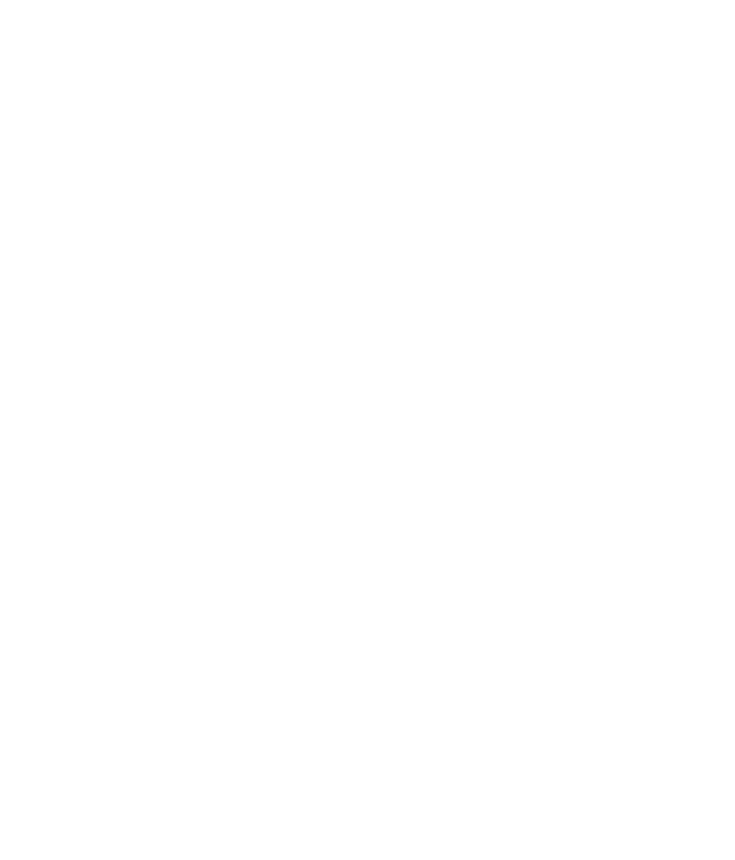
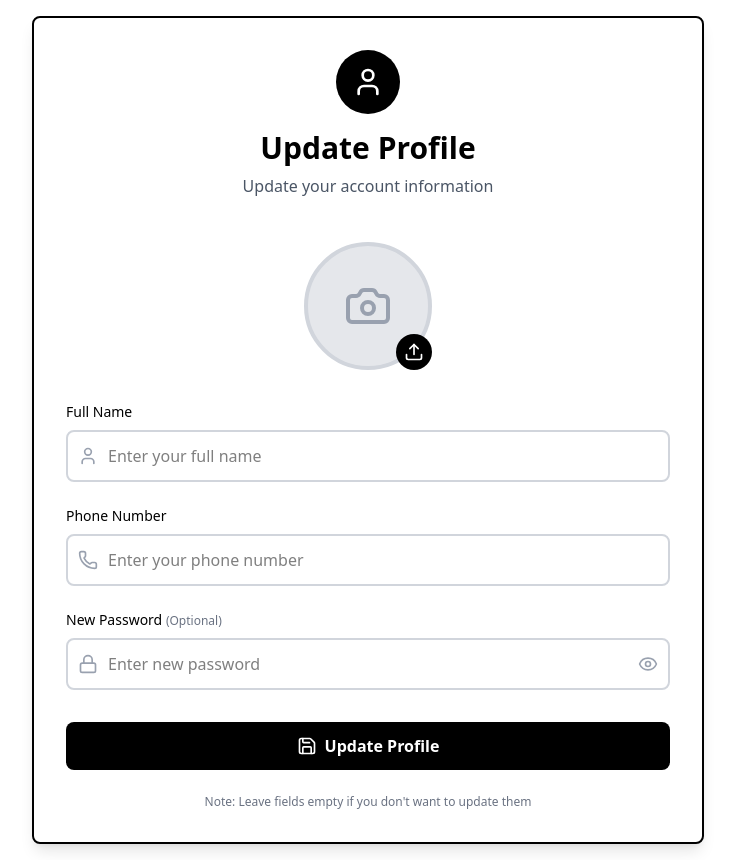
Before and after one commit to THOTAGANESH007/Smart-Health, a React (Vite) app in the folder FrontEnd/: page /update-user in a window 1280 px wide. Before the commit this address had no page. Shown: the whole page, without its empty margins (272-1007 px from the left). Before the commit the page ends 800 px from the top, so only its background shows below. Built offline with nearby package versions, Linux system fonts and the light colour scheme.

Commit message:
added a change in app.jsx and updateuser

```diff
--- a/FrontEnd/src/App.jsx
+++ b/FrontEnd/src/App.jsx
@@ -3,6 +3,7 @@
 import ForgotPassword from "./components/auth/ForgotPassword";
 import VerifyOTP from "./components/auth/VerifyOTP";
 import ResetPassword from "./components/auth/ResetPassword";
+import UpdateUser from "./components/user/UpdateUser";
 
 function App() {
   return (
@@ -12,6 +13,7 @@
         <Route path="/forgot-password" element={<ForgotPassword />} />
         <Route path="/verify-otp" element={<VerifyOTP />} />
         <Route path="/reset-password" element={<ResetPassword />} />
+         <Route path="/update-user" element={<UpdateUser />} />
       </Routes>
 
   );
--- a/FrontEnd/src/components/user/UpdateUser.jsx
+++ b/FrontEnd/src/components/user/UpdateUser.jsx
@@ -151,9 +151,9 @@
 
           <div className="space-y-6">
             {/* Profile Image Upload Section */}
-            <div className="border-2 border-gray-300 rounded-lg p-6 bg-gray-50">
+            <div className="rounded-lg p-2 ">
               <label className="block text-sm font-medium text-black mb-3">
-                Profile Picture
+
               </label>
               <div className="flex flex-col items-center space-y-4">
                 <div className="relative">
```
